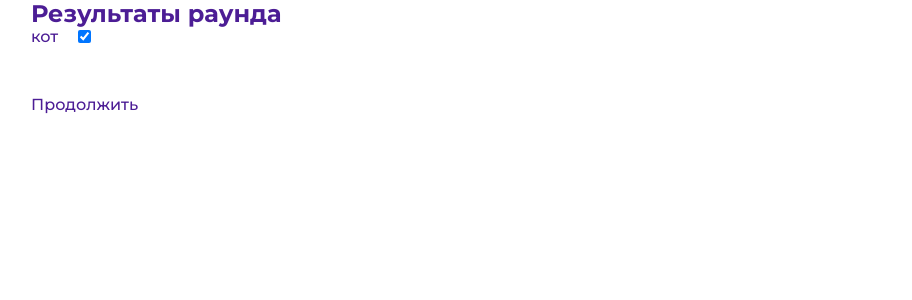
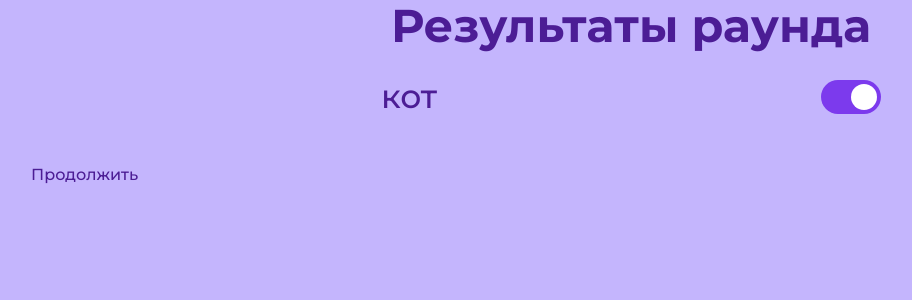
Before and after one commit to AlexSvistunov/alias-app, a React (Vite) app: page /game in a window 1280 px wide. Both pictures are taken after a click on the element "Да". Shown: the top 300 px of the page, without its empty margins (9-921 px from the left). Built offline with nearby package versions, Linux system fonts and the light colour scheme.

Commit message:
git add styles for result page

```diff
--- a/src/components/BottomBtn/BottomBtn.jsx
+++ b/src/components/BottomBtn/BottomBtn.jsx
@@ -20,6 +20,8 @@ const BottomBtn = ({from}) => {
       </div>
     )
   }
+
+
   return (
     <div className="btn-wrapper">
 
--- a/src/pages/CreateTeamPage.jsx
+++ b/src/pages/CreateTeamPage.jsx
@@ -1,12 +1,14 @@
 import { useState } from "react";
 import { useSelector, useDispatch } from "react-redux";
-import { useNavigate } from "react-router-dom";
+import { Link, useNavigate } from "react-router-dom";
 
 import { addTeam } from "../store/slices/teamSlice";
 import { removeTeam } from "../store/slices/teamSlice";
 import { ROUTES } from "../routes";
 
 import "./CreateTeamPage.css";
+import "../components/BottomBtn/BottomBtn.css";
+
 
 const CreateTeamPage = () => {
   const [name, setName] = useState("");
@@ -101,12 +103,9 @@ const CreateTeamPage = () => {
             </div>
           }
 
-          <button
-            onClick={createTeam}
-            style={{ display: "block", marginTop: "50px" }}
-          >
-            Создать команду
-          </button>
+          <div className="btn-wrapper">
+            <button className="btn__wrapper-continue" onClick={createTeam}>Создать команду</button>
+          </div>
         </div>
       </div>
     </div>
--- a/src/pages/GamePage.css
+++ b/src/pages/GamePage.css
@@ -14,6 +14,7 @@
   display: flex;
   justify-content: center;
   align-items: center;
+  z-index: 100;
 }
 
 .card {
@@ -26,6 +27,8 @@
   border-radius: 25px;
   font-size: 35px;
   border: 4px solid white;
+  z-index: 99;
+  background-color: var(--violet-400);
 }
 
 .buttons {
@@ -39,3 +42,17 @@
   font-size: 35px;
   cursor: pointer;
 }
+/*
+.card-next {
+  position: absolute;
+  width: 50%;
+  height: 55%;
+  display: flex;
+  justify-content: center;
+  align-items: center;
+  border-radius: 25px;
+  font-size: 35px;
+  border: 4px solid white;
+  z-index: 50;
+  background-color: var(--violet-400);
+} */
--- a/src/pages/LandingPage.jsx
+++ b/src/pages/LandingPage.jsx
@@ -3,7 +3,7 @@ import Header from '../components/Header/Header'
 
 const LandingPage = () => {
   return (
-    <div>
+    <div style={{ height: "100vh", backgroundColor: "var(--violet-300)" }}>
       <Header/>
     </div>
   )
--- /dev/null
+++ b/src/pages/ResultPage.css
@@ -0,0 +1,72 @@
+.result__title {
+  text-align: center;
+}
+
+.result__items {
+  max-width: 500px;
+  margin: 0 auto;
+  display: flex;
+  flex-direction: column;
+  gap: 15px;
+}
+
+.result__item {
+  display: flex;
+  align-items: center;
+  justify-content: space-between;
+}
+
+.result__item-word{
+  font-size: 33px;
+}
+
+.visually-hidden {
+  clip: rect(0 0 0 0);
+  clip-path: inset(50%);
+  height: 1px;
+  overflow: hidden;
+  position: absolute;
+  white-space: nowrap;
+  width: 1px;
+}
+
+.custom-checkbox {
+  display: block;
+  position: relative;
+  display: inline-block;
+  width: 60px;
+  height: 34px;
+  background-color: var(--violet-600);
+  border-radius: 34px;
+}
+
+
+
+.custom-checkbox.custom-checkbox--active::before {
+  left: 30px;
+}
+
+.custom-checkbox::before {
+  position: absolute;
+  content: "";
+  height: 26px;
+  width: 26px;
+  left: 4px;
+  bottom: 4px;
+  background-color: white;
+  border-radius: 50%;
+  transition: .4s;
+}
+
+/* .custom-checkbox::after {
+  content: '';
+  position: absolute;
+  top: 0;
+  left: 0;
+  right: 0;
+  bottom: 0;
+  border-radius: 34px;
+
+} */
+
+/* style={{display: 'flex', gap: '20px', alignItems: 'center'}} } */
--- a/src/pages/ResultPage.jsx
+++ b/src/pages/ResultPage.jsx
@@ -9,18 +9,19 @@ import { ROUTES } from "../routes";
 import { useState } from "react";
 import { changeResult } from "../store/slices/teamSlice";
 
+import "./ResultPage.css";
+
 const ResultPage = () => {
-  const dispatch = useDispatch()
+  const dispatch = useDispatch();
 
   const turn = useSelector((state) => state.turn.turn);
   const results = useSelector((state) => state.team.teamList)[turn]["result"];
-  const teamList = useSelector((state) => state.team.teamList)
-  const arr = []
+  const teamList = useSelector((state) => state.team.teamList);
+  const arr = [];
   const wordSlice = words.slice(0, results.length);
 
   results.forEach((el, index) => {
     arr.push({ word: wordSlice[index], result: el });
-
   });
 
   const [array, setArray] = useState(arr);
@@ -28,52 +29,84 @@ const ResultPage = () => {
   console.log(results);
 
   const changeInput = (index) => {
-    setArray(prevArray => {
-      const list = [...prevArray]
+    setArray((prevArray) => {
+      const list = [...prevArray];
 
       list[index] = {
         ...list[index],
-        result: !list[index].result
-      }
+        result: !list[index].result,
+      };
 
-      return list
-    })
-  }
+      return list;
+    });
+  };
 
   const changeResultHandler = () => {
-    const newResultArray = []
+    const newResultArray = [];
     array.forEach((elResult) => {
-      newResultArray.push(elResult.result)
-    })
-    dispatch(changeResult({index: turn, newResult: newResultArray}))
-  }
+      newResultArray.push(elResult.result);
+    });
+    dispatch(changeResult({ index: turn, newResult: newResultArray }));
+  };
 
+  const setCheckedHandler = () => {};
 
   return (
+    <div style={{ height: "100vh", backgroundColor: "var(--violet-300)" }}>
       <div className="container">
-      <h2 className="result__title">Результаты раунда</h2>
+        <h2 className="result__title section-title">Результаты раунда</h2>
+
+        <div className="result__items">
           {array.map((result, index) => (
-        <div style={{display: 'flex', gap: '20px', alignItems: 'center'}} key={result.word}>
-          <div>{result.word}</div>
-          <input type="checkbox" checked={array[index].result} onChange={() => {
-            changeInput(index)
-          }}></input>
+            <div className="result__item" key={result.word}>
+              <div className="result__item-word">{result.word}</div>
+              <label
+                className={`custom-checkbox ${
+                  array[index].result ? "custom-checkbox--active" : ""
+                }`}
+                onClick={(e) => {
+                  e.currentTarget
+                    .querySelector(".result__item-checkbox")
+                    .click();
+                  e.target.classList.toggle("custom-checkbox--active");
+                  e.stopPropagation();
+                  changeInput(index);
+                }}
+              >
+                <input
+                  className="result__item-checkbox visually-hidden"
+                  type="checkbox"
+                  checked={array[index].result}
+                  onChange={(e) => {
+                    e.stopPropagation();
+                  }}
+                ></input>
+              </label>
             </div>
           ))}
+        </div>
 
-      <Link style={{display: 'block', marginTop: '50px'}} to={ROUTES.score} onClick={() => {
+        {/* NO CONNECTION BETWEEN CHECKED AND LEFT POSITION */}
 
-          if(turn === teamList.length - 1) {
-            changeResultHandler()
-            dispatch(newCircleTurn())
+        <Link
+          style={{ display: "block", marginTop: "50px" }}
+          to={ROUTES.score}
+          onClick={() => {
+            if (turn === teamList.length - 1) {
+              changeResultHandler();
+              dispatch(newCircleTurn());
             } else {
-            changeResultHandler()
-            dispatch(nextTurn())
+              changeResultHandler();
+              dispatch(nextTurn());
             }
             // проверить количество команд
             // а вообще же еще раунды какиенть
             // количество раундов
-      }}>Продолжить</Link>
+          }}
+        >
+          Продолжить
+        </Link>
+      </div>
     </div>
   );
 };
```
Also changed, not shown: src/pages/GamePage.jsx (+5 -2 lines). Lines whose indentation alone changed are shown as unchanged.
